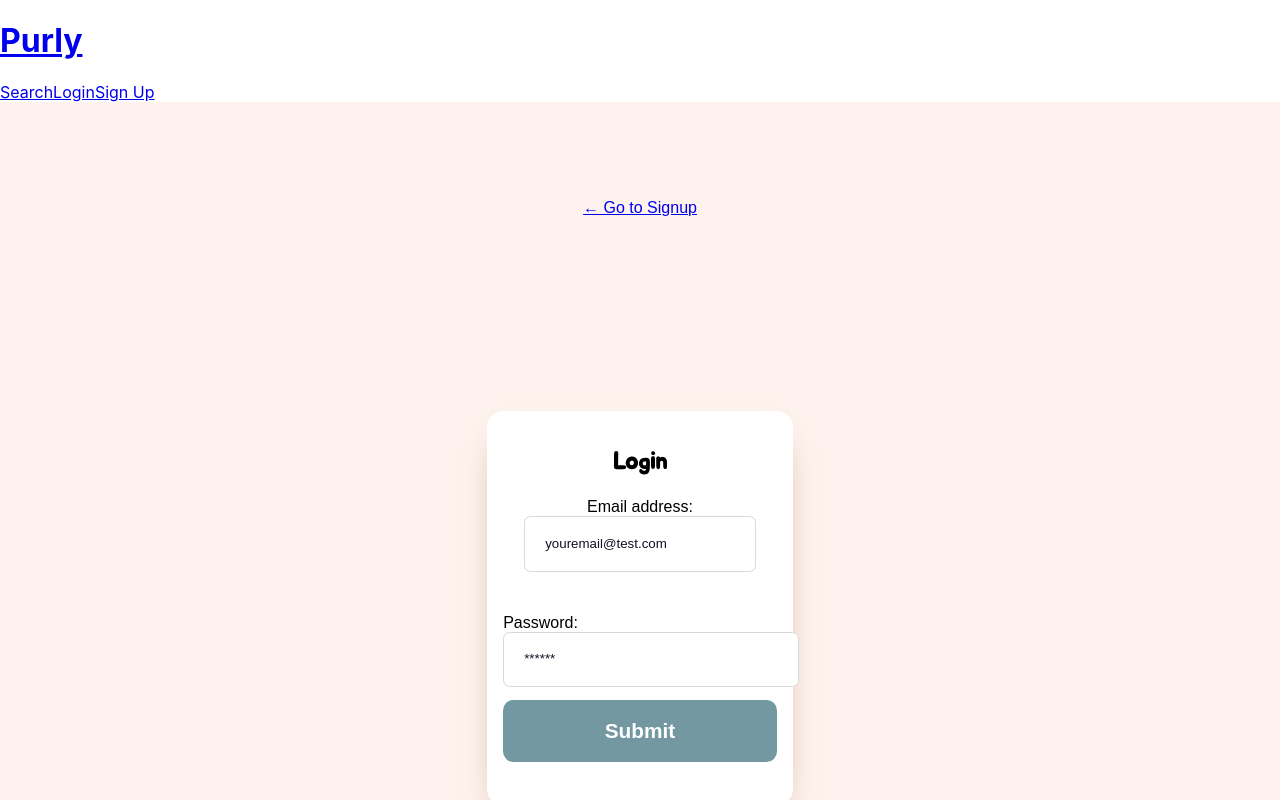
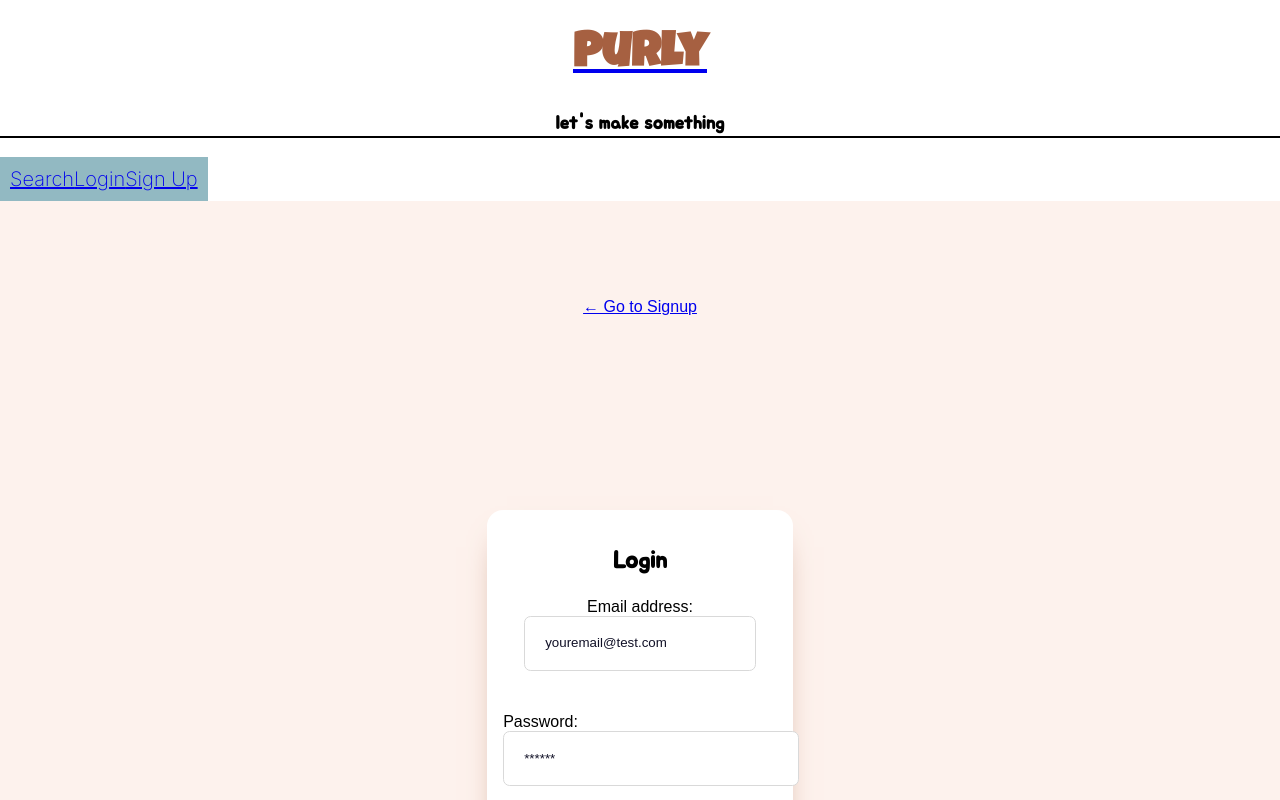
Before and after one commit to hectorromo06/purly, a React (Create React App) app in the folder client/: page /login in a window 1280 px wide. Shown: the top 800 px of the page. Built offline with nearby package versions, Linux system fonts and the light colour scheme.

Commit message:
updating navbar styling - planning on revisions

```diff
--- a/client/src/components/CommentList/index.js
+++ b/client/src/components/CommentList/index.js
@@ -2,7 +2,7 @@ import React from 'react';
 
 const CommentList = ({ comments }) => {
   return (
-    <div className="">
+    <div className="comment-list">
       <div className="">
         <h3 className="">Comments</h3>
       </div>
--- a/client/src/components/Navbar/index.js
+++ b/client/src/components/Navbar/index.js
@@ -14,10 +14,12 @@ const Navbar = () => {
     <header className="">
     <div className="">
       <Link to="/">
-        <h1>Purly</h1>
+        <h1 className='purly'>Purly</h1>
+
       </Link>
+      <h3 className='slogan'> let's make something </h3>
 
-      <nav className="">
+      <nav className="navbar">
         <Link to="/search">Search</Link>
         {Auth.loggedIn() ? (
           <>
--- a/client/src/index.css
+++ b/client/src/index.css
@@ -13,8 +13,32 @@ code {
     monospace;
 }
 
-title {
+.purly {
+  text-decoration: none;
+  color: #A66041;
   font-family: 'Luckiest Guy', sans-serif;
+  display: flex;
+  justify-content: center;
+  font-size: 48px;
+
+}
+
+.slogan {
+  padding: 0px;
+  display: flex;
+  justify-content: center;
+  border-bottom: 2px black solid;
+}
+
+.navbar {
+  font-size: 20px;
+  font-family: 'Inter', sans-serif;
+  text-decoration: none;
+  color: black;
+  padding: 10px;
+  display: inline-block;
+  background-color: #92b9c2;
+
 }
 
 .search-bar {
@@ -85,6 +109,7 @@ h3, h2, .pattern-description {
 .single-pattern {
   background-color: #FDF2ED;
   padding: 30px;
+  margin: 10px;
 }
 
 .card-header {
@@ -96,6 +121,7 @@ h3, h2, .pattern-description {
 .pattern-info {
   font-family: 'inter';
   font-weight: bold;
+  margin: 10px;
 }
 
 .comment-form {
@@ -105,6 +131,13 @@ h3, h2, .pattern-description {
 }
 
 .form-input {
+  border: 1px black solid;
+}
+
+.comment-list {
+  padding: 10px;
+  margin: 10px;
+  background-color: #FDF2ED;
   border: 1px black solid;
 }
 
```
